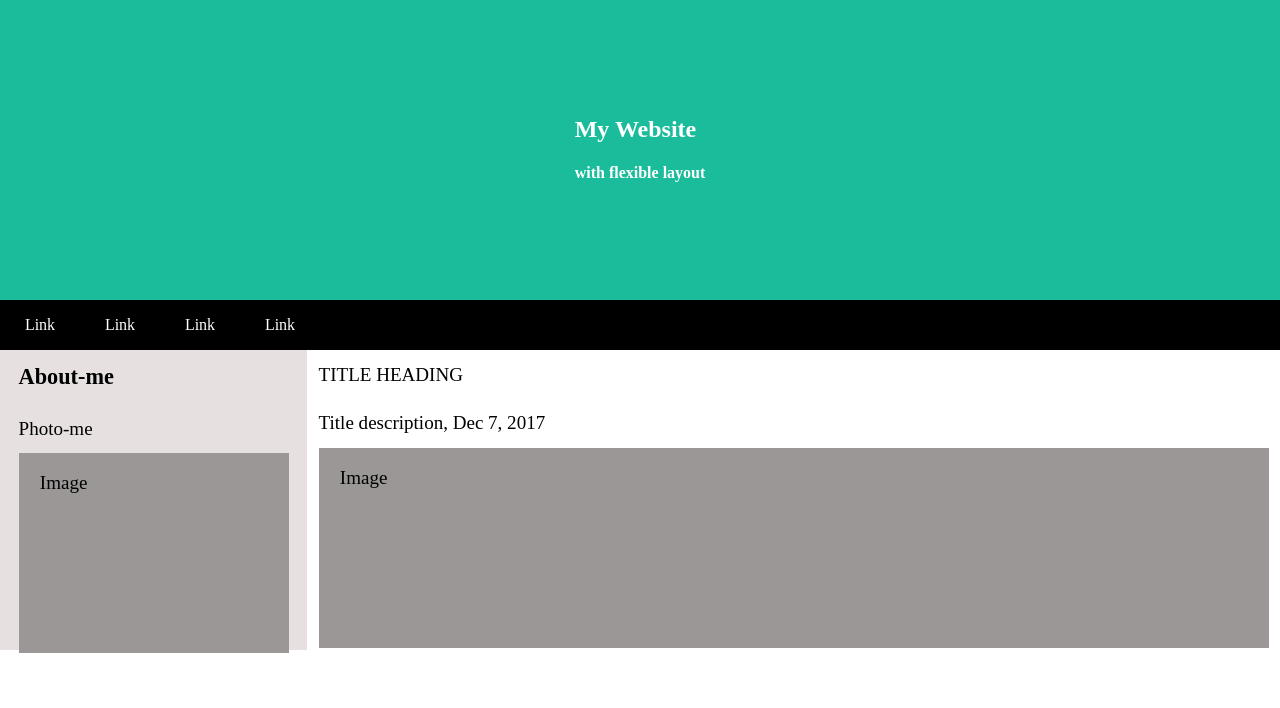
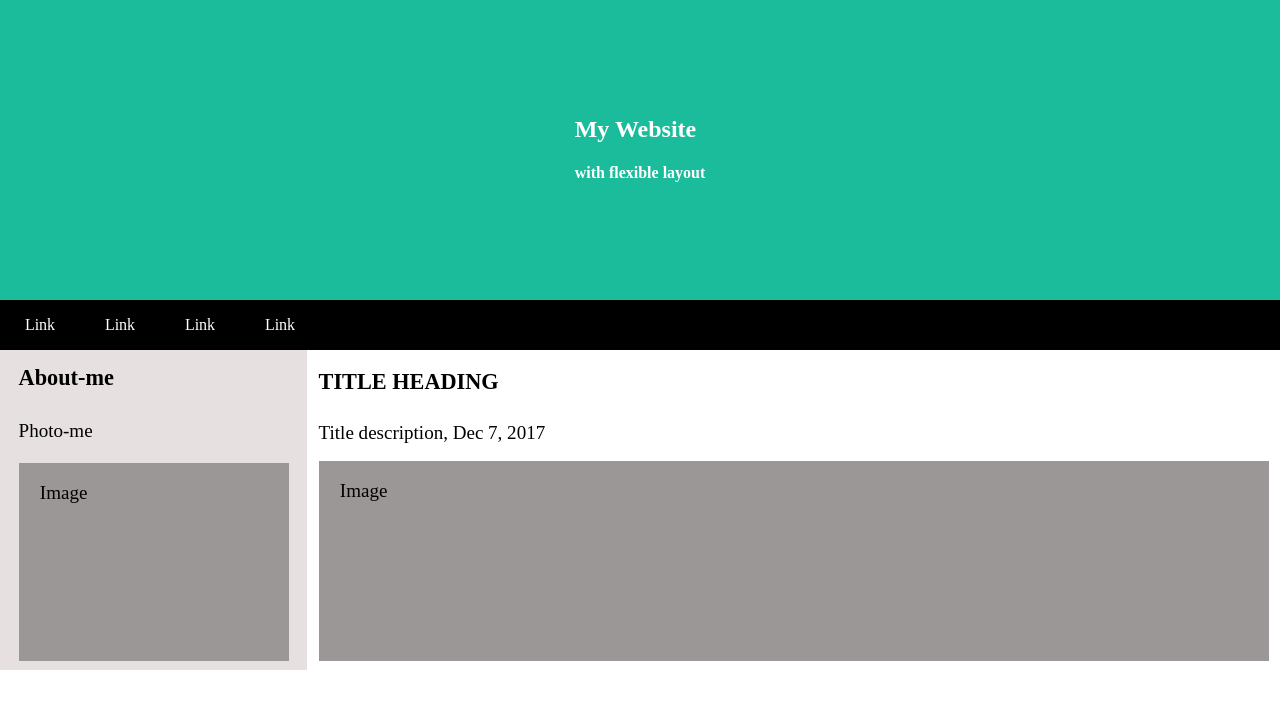
Before and after one commit to Project-Create-Web/Flex-box-Test, a plain HTML site: page Etieneabasi.html in a window 1280 px wide. Drawn offline with Linux system fonts and the light colour scheme.

Commit message:
Etieneabasi

```diff
--- a/Etieneabasi.html
+++ b/Etieneabasi.html
@@ -45,7 +45,7 @@
  .flex-bottom-left
 {
     display: flex;
-    height: 300px;
+    height: 320px;
     width: 600px;
     background-color: rgb(230, 224, 224);
     flex-wrap: wrap;
@@ -56,7 +56,7 @@
     display: flex;
      justify-content: center;
      flex-wrap: wrap;
-    height: 300px;
+    height: 320px;
 }
 .abt-div
 {
@@ -64,7 +64,7 @@
     width: 270px;
     font-size: 1.19em;
      flex-direction: column;
-    line-height: 10px;
+    line-height: 11px;
 }
 .title-div
 {
@@ -93,7 +93,7 @@ background-color: rgb(155, 151, 151);
 {
     display: flex;
     width: 270px;
-    height: 200px;
+    height: 198px;
     background-color: rgb(155, 151, 151);
 }
 
@@ -134,9 +134,9 @@ background-color: rgb(155, 151, 151);
                     </div>
                     <div class="flex-bottom-right">
                         <div class="title-div">
-                        <p>
+                        <h3>
                           TITLE HEADING
-                        </p>
+                        </h3>
 
                         <p>
                          Title description, Dec 7, 2017
```
